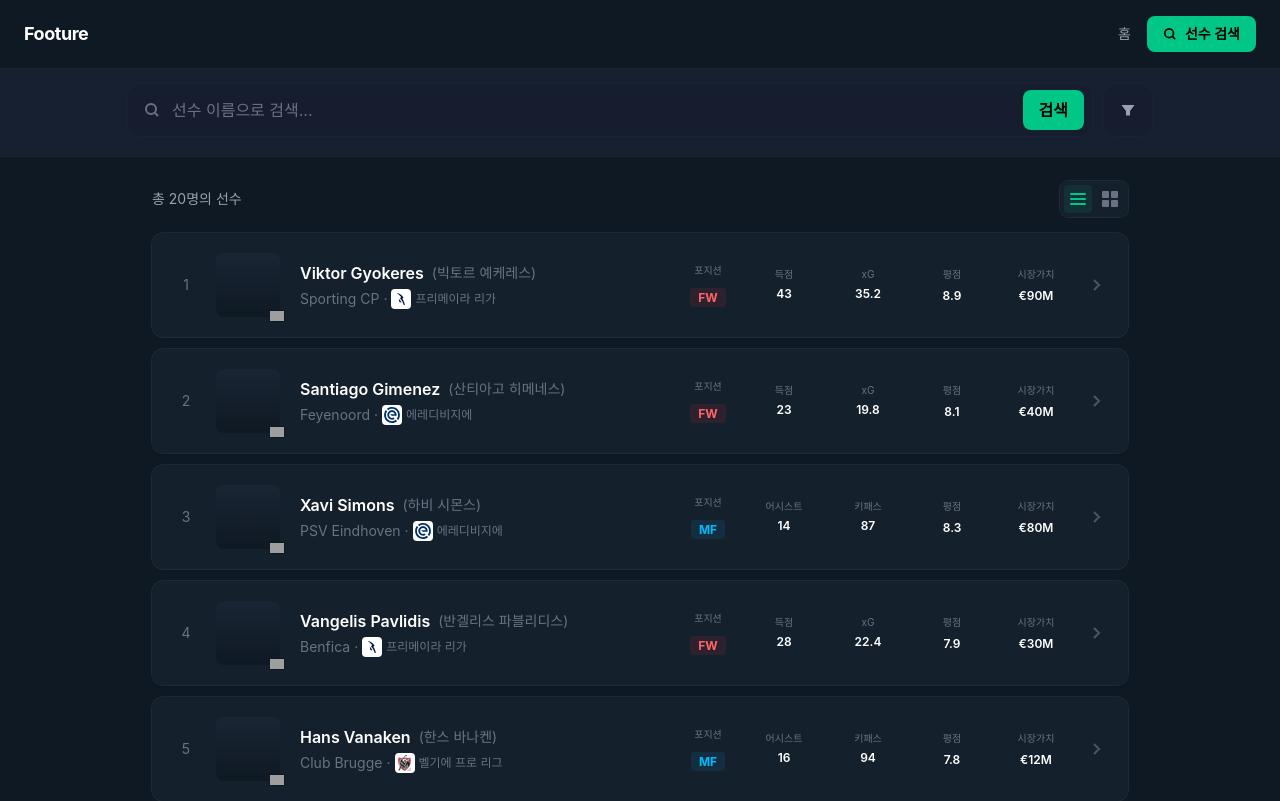
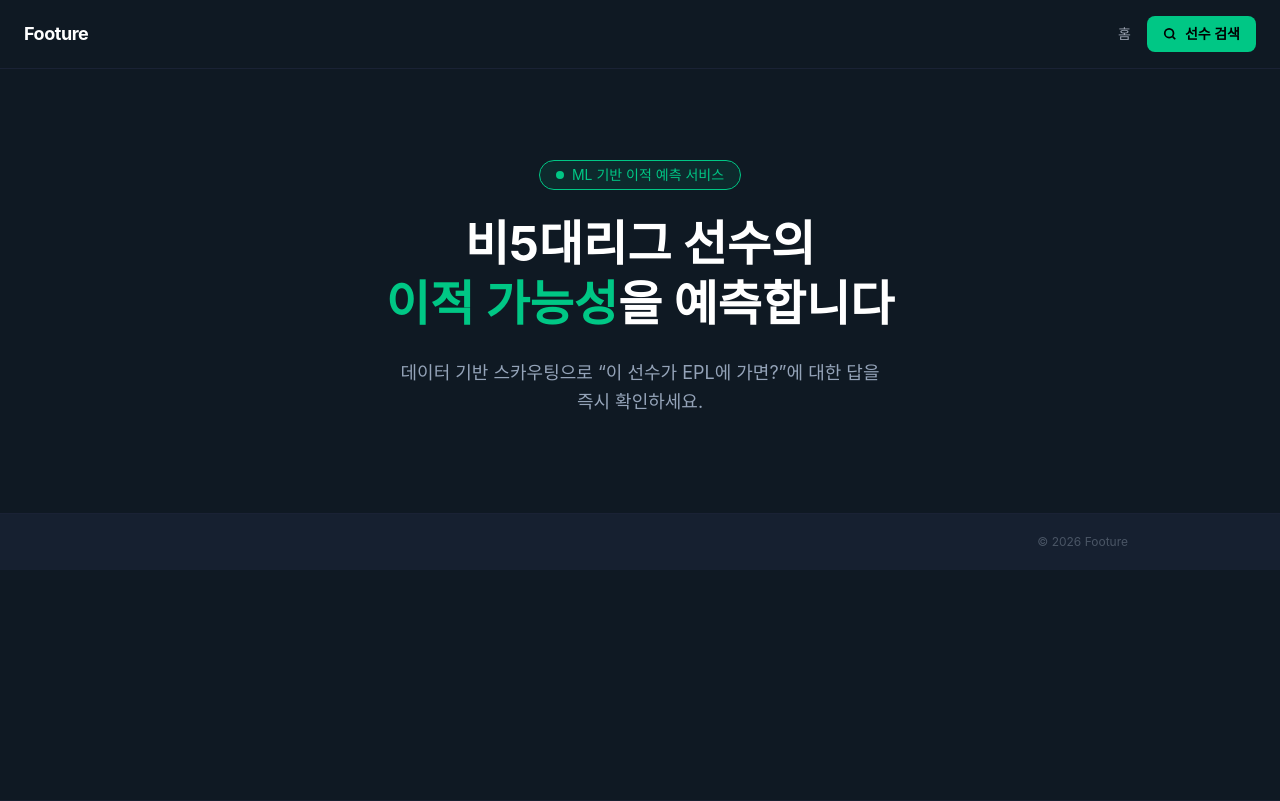
Before and after one commit to 5sondoson/5sondoson-fe, a React (Vite) app: page / in a window 1280 px wide. Shown: the top 801 px of the page. Built offline with nearby package versions, Linux system fonts and the light colour scheme; grey boxes are pictures that could not be loaded.

Commit message:
[#2] feat: 히어로 배너 생성

```diff
--- a/src/App.tsx
+++ b/src/App.tsx
@@ -1,7 +1,8 @@
 import { useHeaderVisibility } from '@/shared/lib/useHeaderVisibility'
 import { AppHeader } from '@/widgets/header'
 import { AppFooter } from '@/widgets/footer'
-import { PlayerSearchPage } from '@/pages/player-search'
+// import { PlayerSearchPage } from '@/pages/player-search'
+import { MainPage } from './pages/main/ui/MainPage'
 
 function App() {
   const isHeaderVisible = useHeaderVisibility()
@@ -11,7 +12,8 @@
       <AppHeader isVisible={isHeaderVisible} />
 
       <div className="pt-16">
-        <PlayerSearchPage isHeaderVisible={isHeaderVisible} />
+        {/* <PlayerSearchPage isHeaderVisible={isHeaderVisible} /> */}
+        <MainPage isHeaderVisible={isHeaderVisible} />
       </div>
 
       <AppFooter />
--- /dev/null
+++ b/src/pages/main/ui/HeroBanner.tsx
@@ -0,0 +1,23 @@
+export default function HeroSection() {
+  return (
+    <section className="text-white w-full py-24 px-6 flex items-center justify-center">
+      <div className="max-w-4xl text-center">
+        <div className="inline-flex items-center gap-2 bg-brand/10 text-brand px-4 py-1 rounded-full text-sm mb-6 border border-brand">
+          <span className="w-2 h-2 bg-brand rounded-full" />
+          ML 기반 이적 예측 서비스
+        </div>
+
+        <h1 className="text-3xl md:text-5xl font-bold leading-tight mb-6">
+          비5대리그 선수의 <br />
+          <span className="text-brand">이적 가능성</span>을 예측합니다
+        </h1>
+
+        <p className="text-[#94A3B8] text-base md:text-lg leading-relaxed">
+          데이터 기반 스카우팅으로 “이 선수가 EPL에 가면?”에 대한 답을{' '}
+          <br className="hidden md:block" />
+          즉시 확인하세요.
+        </p>
+      </div>
+    </section>
+  )
+}
--- /dev/null
+++ b/src/pages/main/ui/MainPage.tsx
@@ -0,0 +1,14 @@
+import { type MainPageProps } from '../../player-search/model/types'
+import HeroSection from './HeroBanner'
+
+export function MainPage({ isHeaderVisible = true }: MainPageProps) {
+  return (
+    <div>
+      <div
+        className={`sticky z-10 bg-page transition-[top] duration-300 ${isHeaderVisible ? 'top-16' : 'top-0'}`}
+      >
+        <HeroSection />
+      </div>
+    </div>
+  )
+}
--- a/src/pages/player-search/model/types.ts
+++ b/src/pages/player-search/model/types.ts
@@ -1,3 +1,7 @@
 export interface PlayerSearchPageProps {
   isHeaderVisible?: boolean
 }
+
+export interface MainPageProps {
+  isHeaderVisible?: boolean
+}
```
